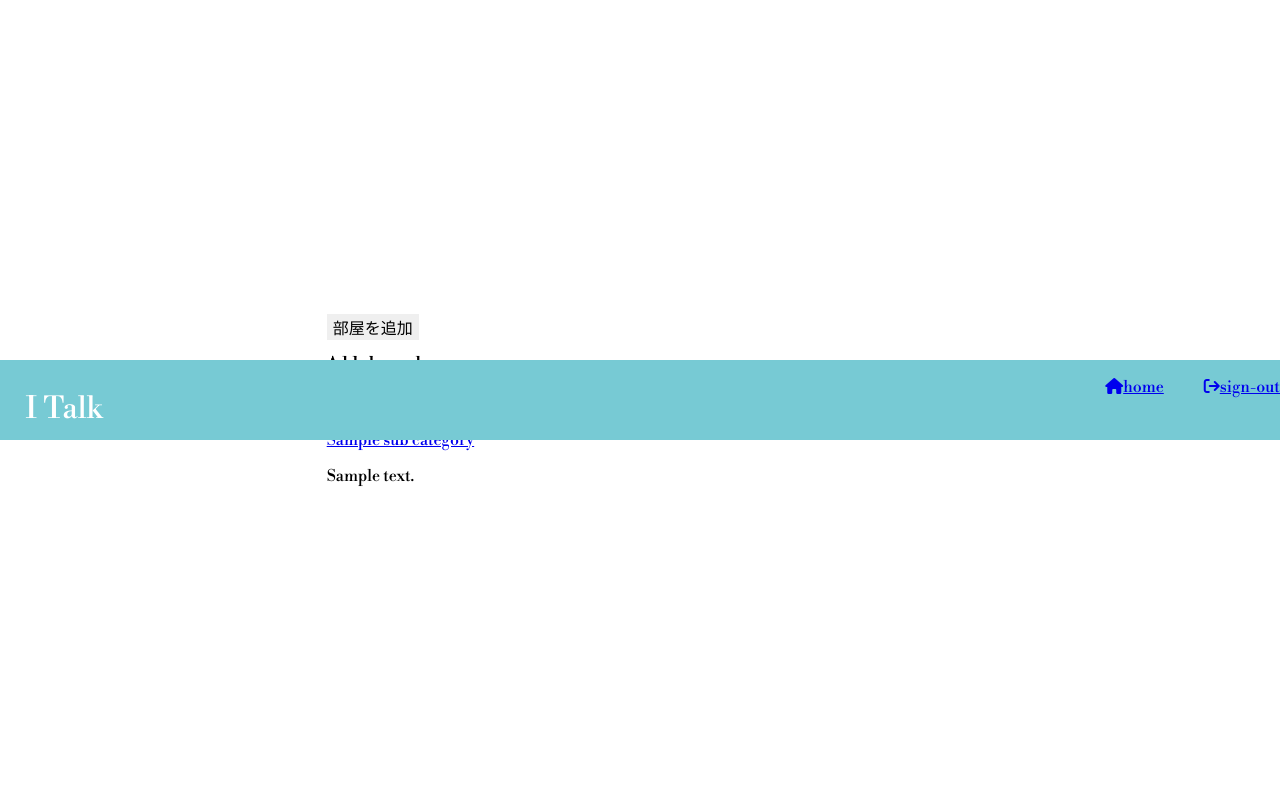
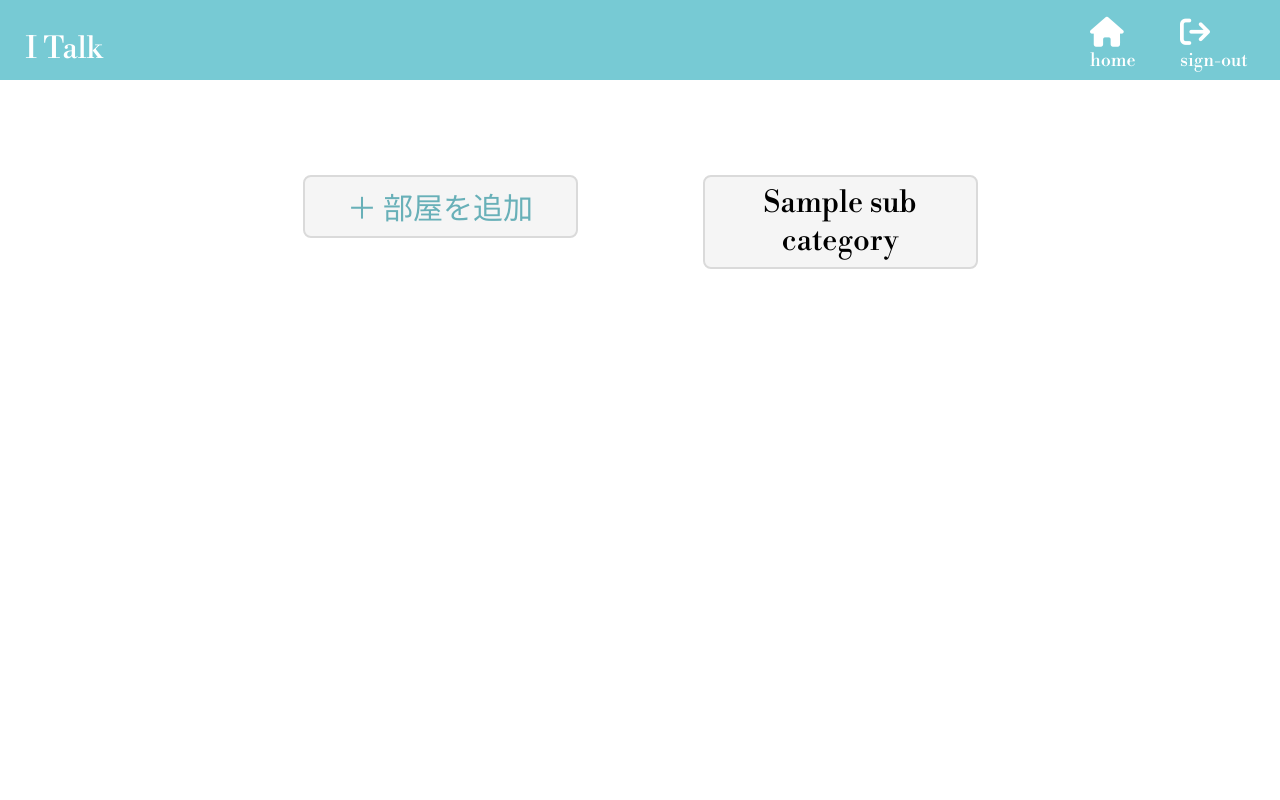
Before and after one commit to 2025-winter-hackathon-M-Team/chat_app, a Flask app: template ChatApp/templates/channels.html in a window 1280 px wide. Run offline with Flask 2, Linux system fonts and the light colour scheme; the template is opened without the code that fills it: most values are stand-ins (such as "Sample title", 1, 10 or a date in 2020); some libraries are stand-ins or nearby versions; some web fonts are replaced.

Commit message:
home.css, channel.cssの作成

```diff
--- a/ChatApp/static/css/channels.css
+++ b/ChatApp/static/css/channels.css
@@ -1,33 +1,107 @@
+/* sub categoryを表示するホームページのCSS */
+
 /* ========================== ヘッダー部分 ============================= */
 header {
-    background-color: #77CAD4;
+    background-color: var(--mint_green);
+    font-family: "Libre Bodoni", serif;
+    height: 80px;
+    width: 100%;
+    top: 0;
+    left: 0;
+    right: 0;
     display: flex;
     flex-direction: row;
     justify-content: space-between;
-    height: 80px;
-    width: 100%;
     position: fixed;
 }
 
 .app-name {
-    font-family: "Libre Bodoni", serif;
-    color: white;
+    color: var(--white);
+    font-size: 30px;
+    padding-left: 2%;
+}
+
+nav > ul {
+    list-style: none;
+    padding: 0;
+    margin: 17px 0 0 0;
+    display: grid;
+    height: 100px;
+    grid-template-columns: 80px 100px;
+    gap: 10px;
+}
+
+.header-button{
+    color: var(--white);
+    font-size: 18px;
+    text-decoration: none;
+}
+
+.header-button:hover {
+    color: var(--gray);
+}
+
+.header-button > i{
     font-size: 30px;
 }
 
-header ul {
-    font-family: "Libre Bodoni", serif;
-    display: flex;
-    color: white;
-    gap: 40px;
+
+/* ========================== main-containerエリア ============================= */
+.channels-contents{
+    height: 450px;
 }
 
-
-.channels-title {
-    font-family: "Libre Bodoni", serif;
-    color: #77CAD4;
-    border-bottom: 3px solid #77CAD4;
-    display: inline-block;
+.sub-categories {
+    display: grid;
+    grid-template-columns: 400px 400px;
+    justify-items: center;
+    row-gap: 5px;
 }
 
-/* ========================== main-containerエリア ============================= */
+.create-channel-button{
+    display: inline-block;
+    width: 275px;
+    font-size: 30px;
+    padding: 7px 0 7px 0;
+    color: var(--dark_mint);
+    background-color: var(--light_gray);
+    border: 2px solid var(--gray);
+    border-radius: 8px;
+}
+
+.create-channel-button:hover{
+    background-color: var(--gray);
+}
+
+.sub-category-list{
+    text-align: center;
+}
+
+.sub-category-name{
+    display: inline-block;
+    width: 275px;
+    font-size: 30px;
+    padding: 7px 0 7px 0;
+    color: var(--black);
+    border: 2px solid var(--gray);
+    background-color: var(--light_gray);
+    border-radius: 8px;
+    text-decoration: none;
+}
+
+.sub-category-name:hover {
+    background-color: var(--gray);
+}
+
+.sub-category-list:hover .sub-category-description{
+    display: inline-block;
+    opacity: 1;
+    color: var(--blue_gray);
+    margin-top: 5px;
+
+}
+
+.sub-category-description{
+    opacity: 0;
+    margin-top: 5px;
+}
--- a/ChatApp/static/css/color.css
+++ b/ChatApp/static/css/color.css
@@ -7,4 +7,7 @@
   --dark_gray: #a5a5a5;
   --red: #ff002a;
   --mint_green: #77cad4;
+  --dark_mint: #68B0B8;
+  --blue_gray: #647173;
+  --light_black: #191919;
 }
--- a/ChatApp/static/css/home.css
+++ b/ChatApp/static/css/home.css
@@ -2,18 +2,21 @@
 
 /* ========================== ヘッダー部分 ============================= */
 header {
-    background-color: #77CAD4;
+    background-color: var(--mint_green);
+    font-family: "Libre Bodoni", serif;
+    height: 80px;
+    width: 100%;
+    top: 0;
+    left: 0;
+    right: 0;
     display: flex;
     flex-direction: row;
     justify-content: space-between;
-    height: 80px;
-    width: 100%;
-    font-family: "Libre Bodoni", serif;
-    /* position: fixed; */
+    position: fixed;
 }
 
 .app-name {
-    color: white;
+    color: var(--white);
     font-size: 30px;
     padding-left: 2%;
 }
@@ -24,17 +27,18 @@ nav > ul {
     margin: 17px 0 0 0;
     display: grid;
     height: 100px;
-    grid-template-columns: 70px 90px;
+    grid-template-columns: 80px 100px;
+    gap: 10px;
 }
 
 .header-button{
-    color: white;
+    color: var(--white);
     font-size: 18px;
     text-decoration: none;
 }
 
 .header-button:hover {
-    color: #dadada;
+    color: var(--gray);
 }
 
 .header-button > i{
@@ -42,7 +46,7 @@ nav > ul {
 }
 
 /* ========================== contentsエリア ============================= */
-.contents{
+.home-contents{
     height: 450px;
     display: flex;
     flex-direction: row;
@@ -55,8 +59,9 @@ nav > ul {
 .channels-title {
     font-family: "Libre Bodoni", serif;
     color: #77CAD4;
-    border-bottom: 3px solid #77CAD4;
+    border-bottom: 3px solid var(--mint_green);
     display: inline-block;
+    font-size: 30px;
 }
 
 .main-categories > ul{
@@ -67,12 +72,25 @@ nav > ul {
 
 .main-category-list {
     font-family: "Zen Old Mincho", serif;
-    color: black;
+    color: var(--black);
     text-decoration: none;
     font-size: 30px;
     line-height: 70px;
 }
 
 .main-category-list > i{
-    color: #77CAD4;
+    color: var(--mint_green);
+    font-size: 30px;
 }
+
+.main-category-list .icon-bell-hover{
+    display: none;
+}
+
+.main-category-list:hover .icon-bell{
+    display: none;
+}
+
+.main-category-list:hover .icon-bell-hover{
+    display: inline;
+}
--- a/ChatApp/static/css/messages.css
+++ b/ChatApp/static/css/messages.css
@@ -1,35 +1,58 @@
 /* 各チャンネルチャットルームのCSS */
 
-
 /* ========================== ヘッダー部分 ============================= */
-
 header {
-    background-color: #77CAD4;
+    background-color: var(--mint_green);
+    font-family: "Libre Bodoni", serif;
+    height: 80px;
+    width: 100%;
+    top: 0;
+    left: 0;
+    right: 0;
     display: flex;
     flex-direction: row;
     justify-content: space-between;
-    height: 80px;
-    width: 100%;
     position: fixed;
 }
 
 .chat-name {
-    font-family: "Libre Bodoni", serif;
-    color: white;
+    color: var(--white);
+    font-size: 30px;
+    padding-left: 2%;
+}
+
+nav > ul {
+    list-style: none;
+    padding: 0;
+    margin: 17px 0 0 0;
+    display: grid;
+    height: 100px;
+    grid-template-columns: 80px 100px;
+    gap: 10px;
+}
+
+.header-button{
+    color: var(--white);
+    font-size: 18px;
+    text-decoration: none;
+}
+
+.header-button:hover {
+    color: var(--gray);
+}
+
+.header-button > i{
     font-size: 30px;
 }
 
-header ul {
-    font-family: "Libre Bodoni", serif;
-    display: flex;
-    color: white;
-    gap: 40px;
+/* edit-channelのボタンを作る */
+
+/* ========================== メッセージ表示エリア ============================= */
+#no-message {
+    position: relative;
+    text-align: center;
+    color: var(--dark_gray);
 }
 
 
-
-/* ========================== メッセージ表示エリア ============================= */
-
-
-
 /* ========================== メッセージ入力部分 ============================= */
--- a/ChatApp/static/css/modal.css
+++ b/ChatApp/static/css/modals.css
@@ -13,8 +13,13 @@
     align-items: center;
 }
 
+#create-channel-modal,
+#update-channel-modal {
+    display: none;
+}
+
 .modal-content{
-    background-color: white;
+    background-color: var(--white);
     font-family: "Libre Bodoni", serif;
     margin: 15% auto;
     width: 55%;
@@ -23,12 +28,12 @@
 }
 
 .modal-header-title{
-    color: 647173;
+    color: var(--blue_gray);
     text-decoration:underline;
-    text-decoration-color: 647173;
+    text-decoration-color: var(--blue_gray);
     font-weight: bold;
     text-align: center;
-    height: 30px;
+    padding-top: 2%;
     font-size: 30px;
 }
 
@@ -38,21 +43,21 @@
 }
 
 .label-name{
-    color: 191919;
+    color: var(--light_black);
     opacity: 0.6;
-    font-size: 20px;
+    font-size: 22px;
     font-weight: bold;
-    padding-left: 2rem;
+    padding-left: 3rem;
 
 }
 
 .channel-form-input{
     width: 80%;
-    margin: 2px 0 15px 50px;
+    margin: 5px 0 15px 10%;
     padding: 0.6rem;
     border-radius: 8px;
-    border-color: a5a5a5;
-    background-color: ebeaea;
+    border-color: #a5a5a5;
+    background-color: #ebeaea;
 }
 
 .channel-form-input::placeholder{
@@ -71,9 +76,9 @@
     width: 50%;
     border-radius: 0 0 0 15px;
     font-size: 25px;
-    border: white;
-    background-color: a5a5a5;
-    color: white;
+    border: var(--white);
+    background-color: var(--dark_gray);
+    color: var(--white);
     font-family: "Libre Bodoni", serif;
 }
 
@@ -83,8 +88,8 @@
     width: 50%;
     border-radius: 0 0 15px 0;
     font-size: 25px;
-    border: white;
-    background-color: 77CAD4;
-    color: white;
+    border: var(--white);
+    background-color: var(--mint_green);
+    color: var(--white);
     font-family: "Libre Bodoni", serif;
 }
--- a/ChatApp/templates/base.html
+++ b/ChatApp/templates/base.html
@@ -7,12 +7,12 @@
         <meta name="viewport" content="width=device-width, initial-scale=1.0" />
         {% block title %}{% endblock %}
         {# CSSのリンク #}
-        <link rel ="stylesheet" href="static/css/base.css"/>
-        <link rel ="stylesheet" href="static/css/color.css"/>
-        <link rel ="stylesheet" href="static/css/home.css"/>
-        <link rel ="stylesheet" href="static/css/channels.css"/>
-        <link rel ="stylesheet" href="static/css/messages.css"/>
-        <link rel ="stylesheet" href="static/css/modals.css"/>
+        <link rel ="stylesheet" href="{{ url_for('static',filename='css/base.css')}}"/>
+        <link rel ="stylesheet" href="{{ url_for('static',filename='css/color.css')}}"/>
+        <link rel ="stylesheet" href="{{ url_for('static',filename='css/home.css')}}"/>
+        <link rel ="stylesheet" href="{{ url_for('static',filename='css/channels.css')}}"/>
+        <link rel ="stylesheet" href="{{ url_for('static',filename='css/messages.css')}}"/>
+        <link rel ="stylesheet" href="{{ url_for('static',filename='css/modals.css')}}"/>
         {# Google Fontsから使うフォントのリンク #}
         <link rel="preconnect" href="https://fonts.googleapis.com" />
         <link rel="preconnect" href="https://fonts.gstatic.com" crossorigin />
--- a/ChatApp/templates/channels.html
+++ b/ChatApp/templates/channels.html
@@ -8,34 +8,44 @@
         <p class = "app-name">I Talk</p>
         <nav>
             <ul>
-                <li><a href="/channels" role="button">
-                    <i class="fa-solid fa-house"></i>home
-                </a></li>
-                <li><a href="/signout" role="button">
-                    <i class="fa-solid fa-arrow-right-from-bracket"></i>sign-out
-                </a></li>
+                <li>
+                    <a href="{{ url_for('main_category_view') }}" class="header-button">
+                        <i class="fa-solid fa-house"></i>
+                        <br>
+                        home
+                    </a>
+                </li>
+                <li>
+                    <a href="{{ url_for('login_view') }}" class="header-button">
+                        <i class="fa-solid fa-arrow-right-from-bracket"></i>
+                        <br>
+                        sign-out
+                    </a>
+                </li>
             </ul>
         </nav>
     </header>
     {#  各部屋の名前が並ぶ  #}
-    <div class="sub-categories">
-        <ul>
+    <div class="channels-contents">
+        <div class="sub-categories">
             {# クリックしたらモーダル表示  #}
-            <li>
-                <button id="create-channel-modalOpen">部屋を追加</button>
+            <span>
+                <button class="create-channel-button" id="create-channel-modalOpen">＋ 部屋を追加</button>
                 {% include 'modal/create-channel.html' %}
-            </li>
+            </span>
             {% for sub_category in sub_categories %}
-            <li>
-                <a href="/channels/{{ sub_category.main_category_id }}/{{ sub_category.id }}" role="button">
-                    {{ sub_category.sub_category_name }}
-                </a>
-            </li>
-            <p id="sub_category_description">
-                {{ sub_category.sub_category_description }}
-            </p>
+            <div class="sub-category-list">
+                <span>
+                    <a href="/channels/{{ sub_category.main_category_id }}/{{ sub_category.id }}" class="sub-category-name">
+                        {{ sub_category.sub_category_name }}
+                    </a>
+                </span>
+                <p class="sub-category-description">
+                    {{ sub_category.sub_category_description }}
+                </p>
+            </div>
             {% endfor %}
-        </ul>
+        </div>
     </div>
 </div>
 {% endblock %}
--- a/ChatApp/templates/modal/create-channel.html
+++ b/ChatApp/templates/modal/create-channel.html
@@ -18,7 +18,7 @@
                 autofocus
                 required
             />
-            <label for="sub_category_description">channel description</label>
+            <label for="sub_category_description" class="label-name">channel description</label>
             <input
                 type="text"
                 placeholder="channel description"
```
Also changed, not shown: ChatApp/templates/home.html (+5 -4 lines), ChatApp/templates/messages.html (+14 -6 lines).
